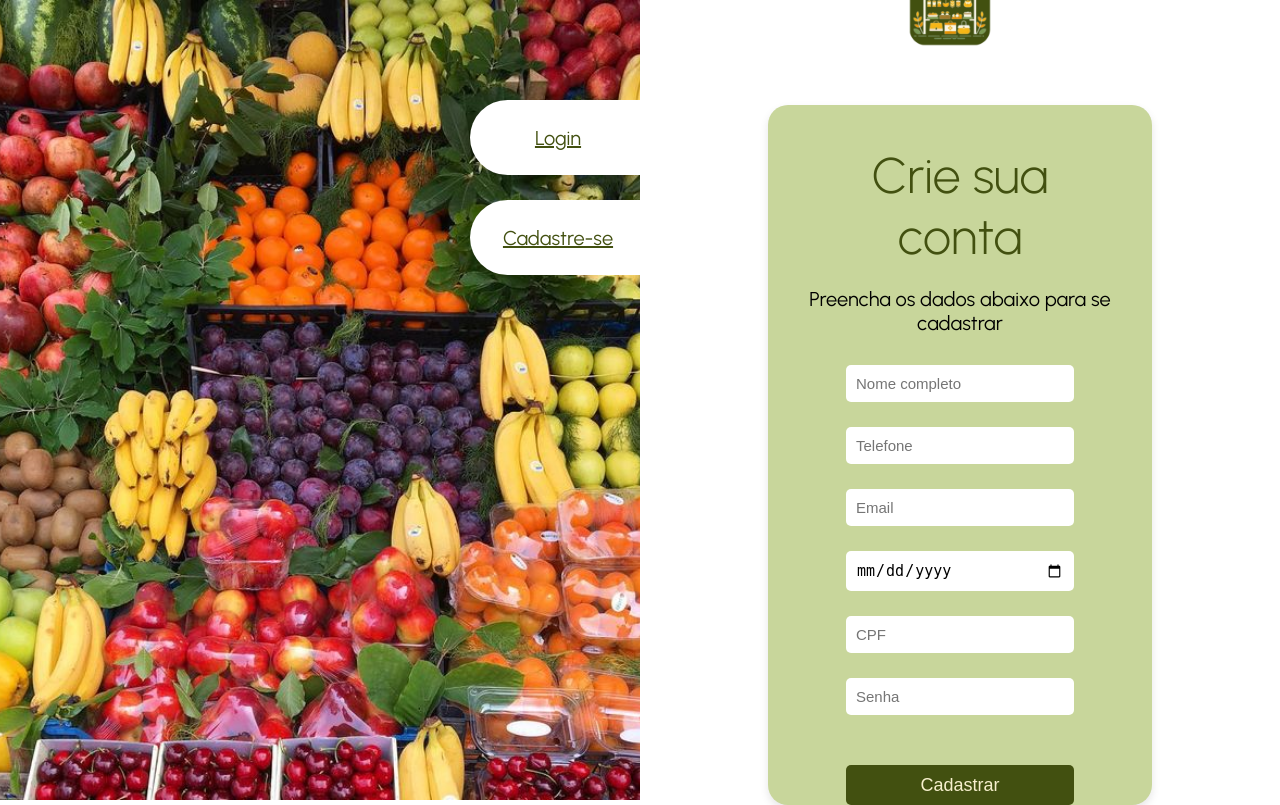
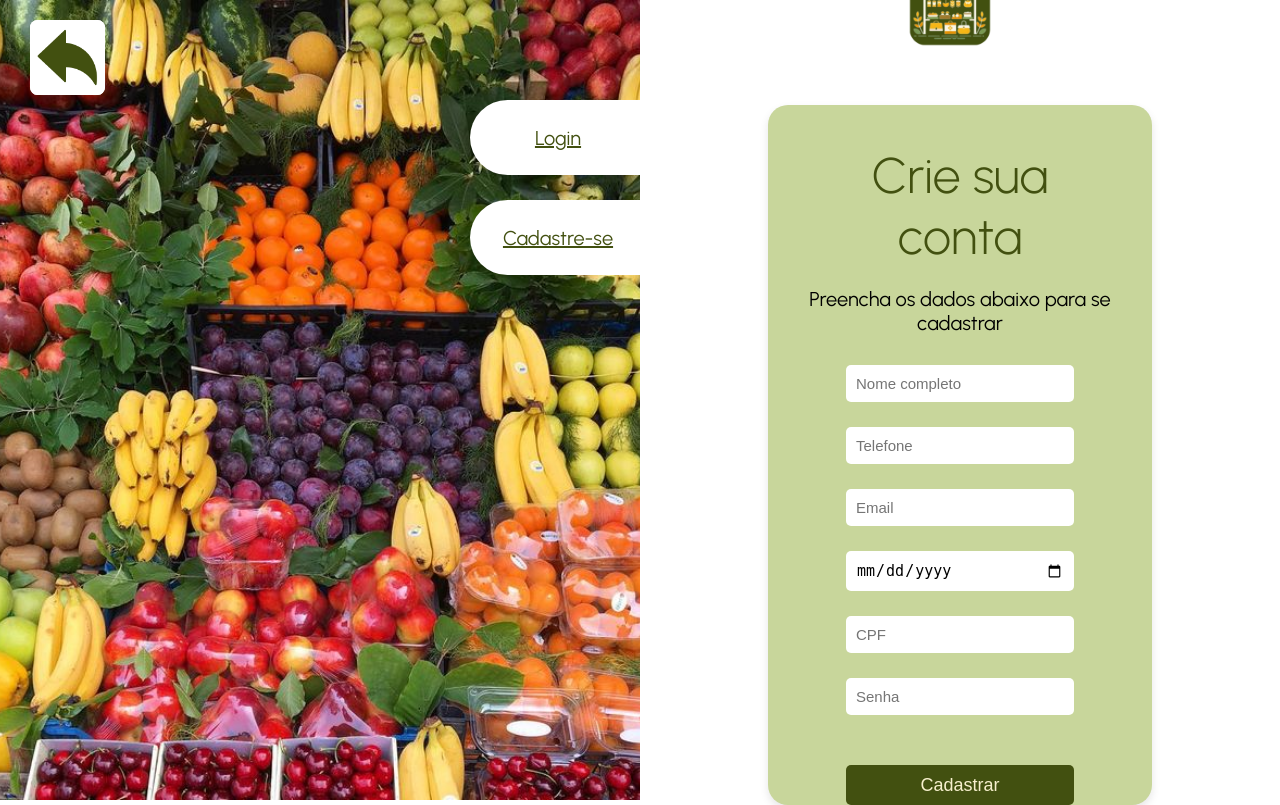
Before and after one commit to JoaoCarlosO/TCCFeiraAMao, a Flask app: page /cadastro in a window 1280 px wide. Run offline with Flask 3, Linux system fonts and the light colour scheme.

Commit message:
Enviando atualização do Web

```diff
--- a/WEB/static/imgs/css/cadastro.css
+++ b/WEB/static/imgs/css/cadastro.css
@@ -137,3 +137,25 @@ body, html {
 .login-form button:hover {
   text-decoration: underline;
 }
+
+.btn_voltar {
+  position: absolute;
+  top: 20px;
+  left: 20px;
+  background: none;
+  border: none;
+  z-index: 10;
+  cursor: pointer;
+  margin-top: -00px;
+  margin-left: 10px;
+  width: 75px;
+  height: 75px;
+  background-color: rgb(255, 255, 255);
+  border-radius: 10%;
+}
+
+.btn_voltar img {
+  width: 100%;
+  height: 100%;
+  border-radius: 10%;
+}
--- a/WEB/templates/cadastro.html
+++ b/WEB/templates/cadastro.html
@@ -22,6 +22,9 @@
     <div class="container">
       <!-- Lado esquerdo -->
       <div class="image-side">
+         <a href="{{ url_for('home') }}" class="btn_voltar">
+  <img src="{{url_for('static', filename='imgs/botaoVoltar.png')}}" alt="botão voltar">
+</a>
         <img
           src="{{ url_for('static', filename='imgs/ImgFundoCadastro.jpg') }}"
           alt="Imagem de frutas"
--- a/WEB/templates/login.html
+++ b/WEB/templates/login.html
@@ -12,11 +12,15 @@
 </head>
 <body>
   <div>
-    <img src="{{url_for}}" alt="">
+    <img src="{{url_for('static', filename='imgs/seta.png')}}" alt="botão voltar" class="btn_voltar">
   </div>
   <div class="container">
     <!-- Lado esquerdo -->
     <div class="image-side">
+      <a href="{{ url_for('home') }}" class="btn_voltar">
+  <img src="{{url_for('static', filename='imgs/botaoVoltar.png')}}" alt="botão voltar">
+</a>
+
       <img src="{{ url_for('static', filename='imgs/ImgLoginFundo.png') }}" alt="Imagem de frutas" class="background-img">
       <div class="curve-shape">
         <a href="{{ url_for('cadastro') }}">Cadastre-se</a>
```
Also changed, not shown: WEB/static/imgs/css/login.css (+26 -1 lines), WEB/static/imgs/botaoVoltar.png (added).
